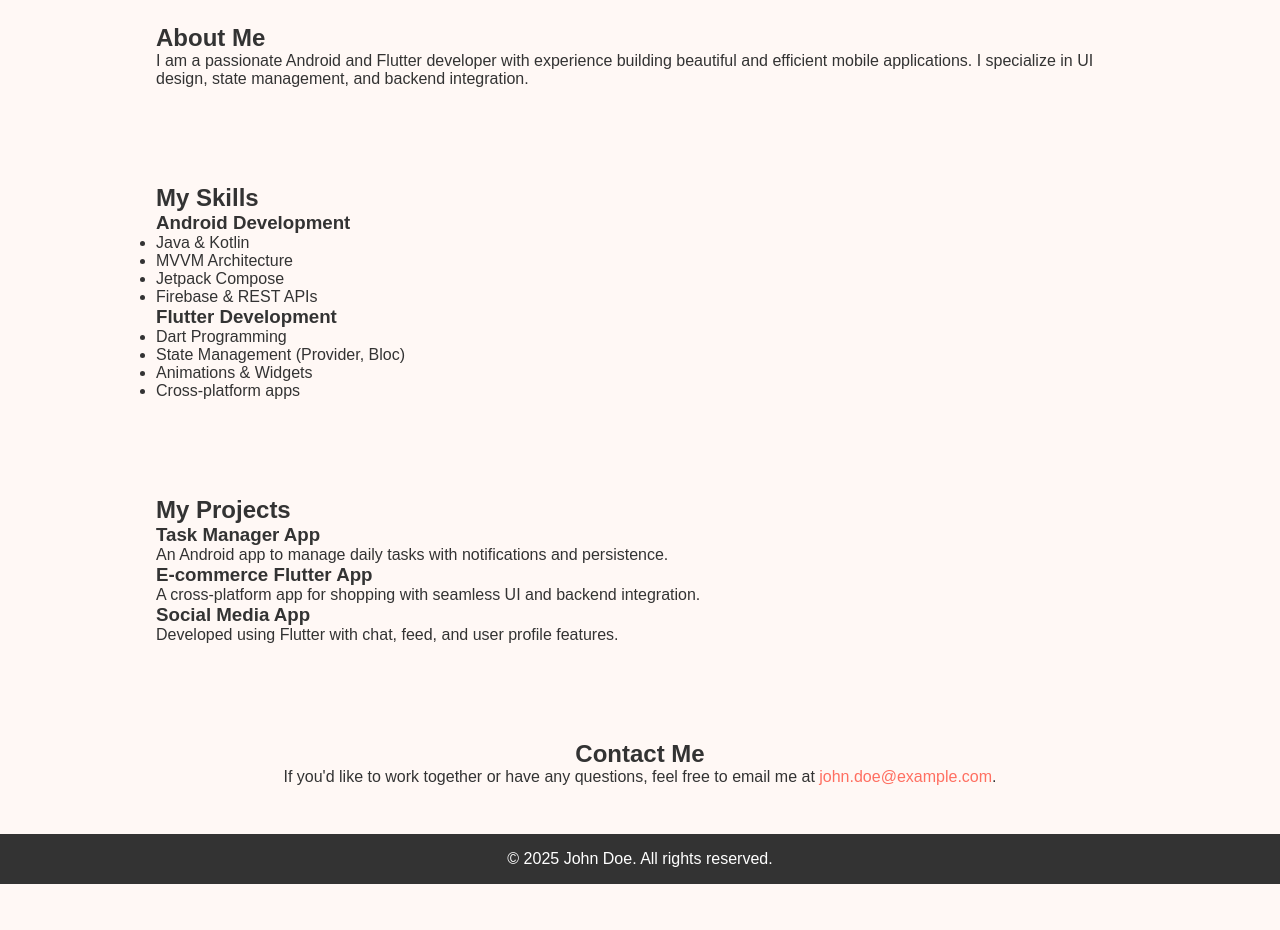
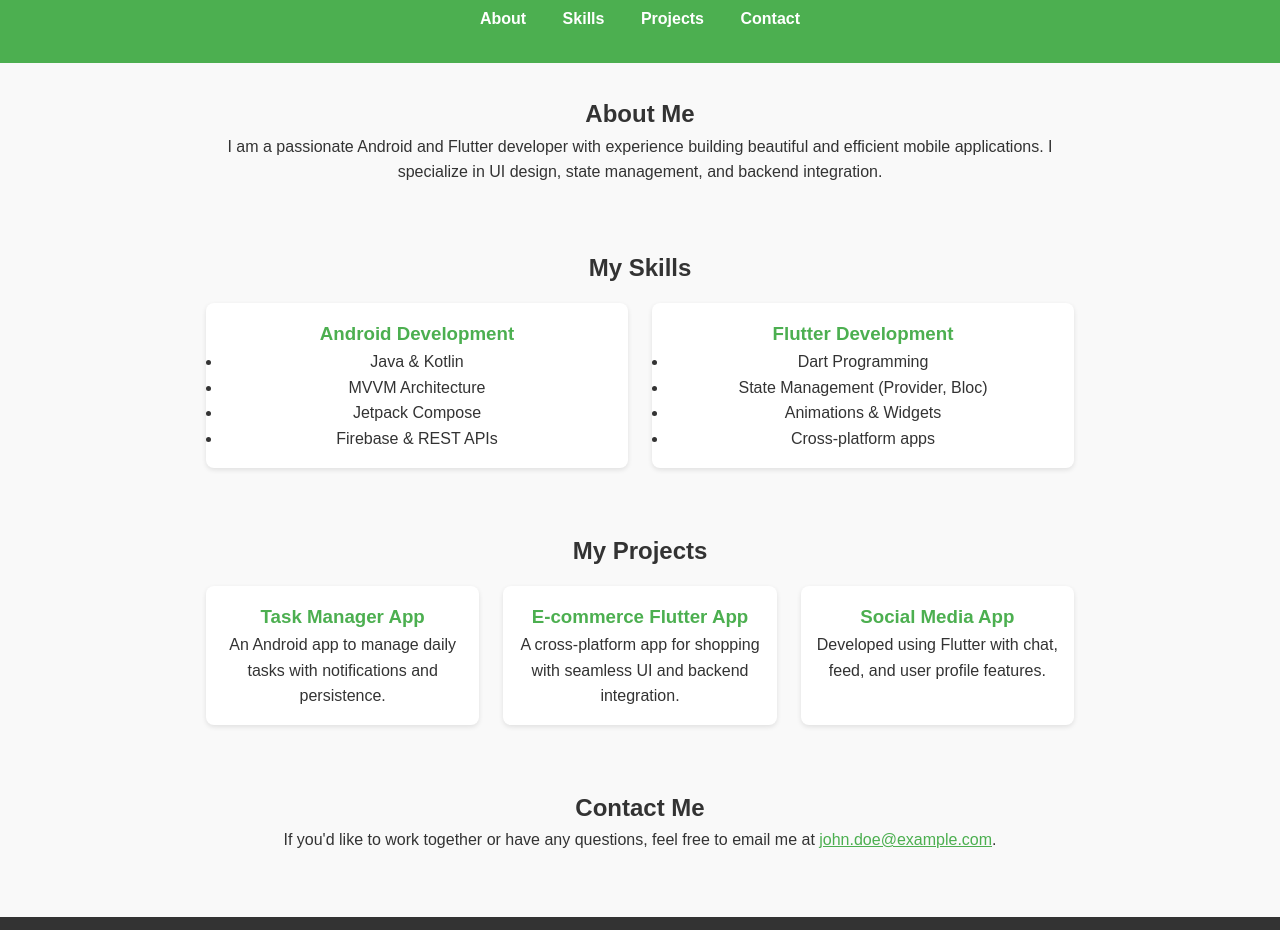
Before and after one commit to DevisinghRathod/my-portfolio, a plain HTML site: page index.html in a window 1280 px wide. Shown: the part 137-1067 px from the top of the page. Before the commit the page ends 1021 px from the top, so only its background shows below. Drawn offline with Linux system fonts and the light colour scheme.

Commit message:
Update styles.css

```diff
--- a/styles.css
+++ b/styles.css
@@ -1,110 +1,82 @@
-/* Reset default styles */
+/* Basic reset */
 * {
     margin: 0;
     padding: 0;
     box-sizing: border-box;
 }
 
-/* Body styling */
 body {
     font-family: 'Arial', sans-serif;
-    background-color: #fff8f5;
+    background-color: #f9f9f9;
     color: #333;
-    display: flex;
-    flex-direction: column;
-    align-items: center;
+    text-align: center;
+    line-height: 1.6;
 }
 
-/* Header styling */
 header {
-    background-color: #ff6f61;
+    background-color: #4CAF50;
     color: white;
-    width: 100%;
-    padding: 1rem;
-    text-align: center;
+    padding: 2rem 1rem;
 }
 
 header h1 {
-    margin-bottom: 0.5rem;
+    font-size: 2.5rem;
 }
 
-header nav a {
+header p {
+    font-size: 1.2rem;
+}
+
+nav {
+    margin-top: 1rem;
+}
+
+nav a {
     color: white;
     margin: 0 1rem;
     text-decoration: none;
     font-weight: bold;
 }
 
-header nav a:hover {
+nav a:hover {
     text-decoration: underline;
 }
 
-/* Section styling */
 section {
-    width: 90%;
-    max-width: 1000px;
-    margin: 2rem 0;
-    padding: 1rem;
+    padding: 2rem 1rem;
+    max-width: 900px;
+    margin: auto;
 }
 
-#home {
-    text-align: center;
-}
-
-#products {
-    text-align: center;
-}
-
-.product-grid {
+.skills-grid, .project-grid {
     display: grid;
-    grid-template-columns: repeat(auto-fit, minmax(180px, 1fr));
+    grid-template-columns: repeat(auto-fit, minmax(250px, 1fr));
     gap: 1.5rem;
     margin-top: 1rem;
 }
 
-.product {
+.skill, .project {
     background-color: white;
+    padding: 1rem;
     border-radius: 8px;
-    box-shadow: 0 2px 8px rgba(0, 0, 0, 0.1);
-    padding: 1rem;
-    transition: transform 0.2s;
+    box-shadow: 0 2px 5px rgba(0,0,0,0.1);
 }
 
-.product:hover {
-    transform: translateY(-5px);
+.skill h3, .project h3 {
+    color: #4CAF50;
 }
 
-.product img {
-    width: 100%;
-    border-radius: 8px;
-    margin-bottom: 0.5rem;
+a {
+    color: #4CAF50;
 }
 
-.product h3 {
-    margin-bottom: 0.5rem;
-    color: #ff6f61;
-}
-
-/* Contact section styling */
-#contact {
-    text-align: center;
-}
-
-#contact a {
-    color: #ff6f61;
-    text-decoration: none;
-}
-
-#contact a:hover {
+a:hover {
     text-decoration: underline;
 }
 
-/* Footer styling */
 footer {
     background-color: #333;
     color: white;
-    width: 100%;
-    text-align: center;
     padding: 1rem;
-    margin-top: auto;
+    margin-top: 2rem;
 }
```
